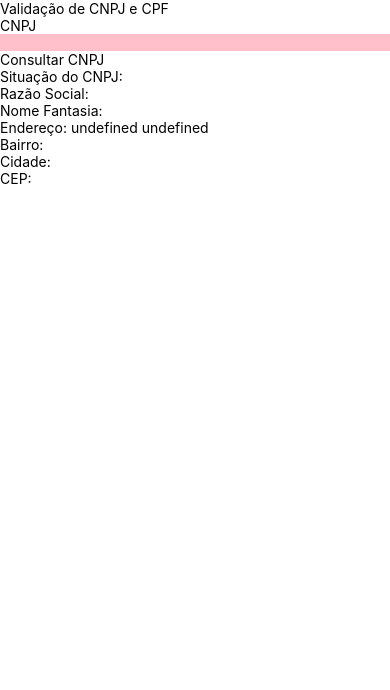
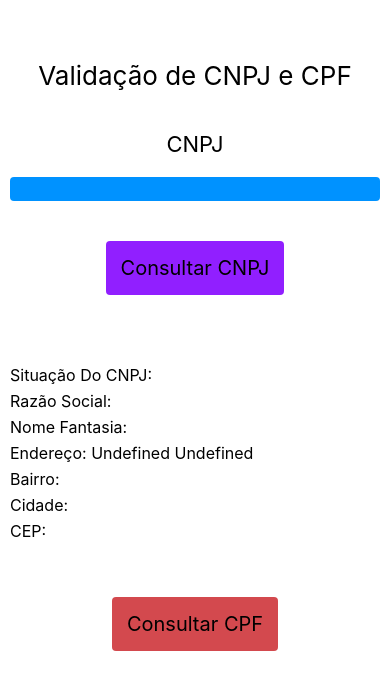
Before and after one commit to RodrigoBJJ94/validacao-cpf-e-cnpj-faculdade, a React Native app: screen / in a window 390 px wide. Shown: the top 690 px of the page. Built offline with nearby package versions, Linux system fonts and the light colour scheme; no server answers.

Commit message:
Version 1.02

```diff
--- a/src/App.js
+++ b/src/App.js
@@ -1,45 +1,27 @@
-import React, { useState, useEffect } from "react";
+import React, { useState } from "react";
 import { View } from "react-native";
 import Title from "./components/Title/Title";
 import Input from "./components/Input/Input";
 import Button from "./components/Button/Button";
 import Data from "./components/Data/Data";
+import CPF from "./components/CPF/CPF";
+import Styles from "./Styles";
 
 export default function App() {
   const [text, setText] = useState("");
   const [textSearch, setTextSearch] = useState("");
-  const [data, setData] = useState({});
-  const [loading, setLoading] = useState(true);
-
-  async function fetchDetails(textSearch) {
-    setLoading(false);
-    const kitsu = `https://www.receitaws.com.br/v1/cnpj/${textSearch}`
-    try {
-      const response = await fetch(kitsu)
-      if (response.status == 200) {
-        const data = await response.json();
-        setData(data);
-      } else {
-        setData(null);
-      }
-      setLoading(true);
-    } catch (error) {
-      console.log(error);
-    };
-  };
-
-  useEffect(() => {
-    fetchDetails(textSearch)
-  }, [textSearch]);
 
   return (
-    <View>
+    <View style={Styles.app}>
       <Title />
       <Input value={text} setText={(search) => setText(search)} />
       <Button setTextSearch={setTextSearch} text={text} />
-      <Data data={data} />
+      <Data textSearch={textSearch} />
+      <CPF />
     </View>
   );
 };
 
 //04008342000109
+//19115969000136
+//97335244000167
--- /dev/null
+++ b/src/Styles.js
@@ -0,0 +1,8 @@
+import { StyleSheet } from "react-native";
+
+export default StyleSheet.create({
+    app: {
+        flex: 1,
+        backgroundColor: "#ffffff"
+    }
+});
--- a/src/components/Button/Button.js
+++ b/src/components/Button/Button.js
@@ -1,12 +1,13 @@
 import React from "react";
 import { View, TouchableOpacity, Text } from "react-native";
+import Styles from "./Styles";
 
 export default function Button({ setTextSearch, text }) {
     return (
-        <View>
-            <TouchableOpacity
+        <View style={Styles.viewButton}>
+            <TouchableOpacity style={Styles.button}
                 onPress={() => setTextSearch(text)}>
-                <Text>Consultar CNPJ</Text>
+                <Text style={Styles.textButton}>Consultar CNPJ</Text>
             </TouchableOpacity>
         </View>
     );
--- /dev/null
+++ b/src/components/Button/Styles.js
@@ -0,0 +1,17 @@
+import { StyleSheet } from "react-native";
+
+export default StyleSheet.create({
+    viewButton: {
+        marginTop: 40,
+        alignItems: "center",
+    },
+    button: {
+        backgroundColor: "#911fff",
+        padding: 15,
+         borderRadius: 4
+    },
+    textButton: {
+        fontSize: 20,
+        color: "#000000"
+    }
+});
--- /dev/null
+++ b/src/components/CPF/CPF.js
@@ -0,0 +1,15 @@
+import React from "react";
+import { View, Text, TouchableOpacity, Linking } from "react-native";
+import Styles from "./Styles";
+
+export default function CPF() {
+    return (
+        <View style={Styles.viewButton}>
+            <TouchableOpacity style={Styles.button}
+                onPress={() => Linking.openURL(
+                    "https://servicos.receita.fazenda.gov.br/Servicos/CPF/ConsultaSituacao/ConsultaPublica.asp")}>
+                <Text style={Styles.textButton}>Consultar CPF</Text>
+            </TouchableOpacity>
+        </View>
+    );
+};
--- /dev/null
+++ b/src/components/CPF/Styles.js
@@ -0,0 +1,17 @@
+import { StyleSheet } from "react-native";
+
+export default StyleSheet.create({
+    viewButton: {
+        marginTop: 50,
+        alignItems: "center",
+    },
+    button: {
+        backgroundColor: "#d3494e",
+        padding: 15,
+         borderRadius: 4
+    },
+    textButton: {
+        fontSize: 20,
+        color: "#000000"
+    }
+});
--- a/src/components/Data/Data.js
+++ b/src/components/Data/Data.js
@@ -1,18 +1,43 @@
-import React from "react";
+import React, { useState, useEffect } from "react";
 import { View, Text } from "react-native";
+import Styles from "./Styles";
 
-export default function Data({ data }) {
+export default function Data({ textSearch }) {
+    const [data, setData] = useState({});
+    const [loading, setLoading] = useState(true);
+
+    async function fetchDetails(textSearch) {
+        setLoading(false);
+        const kitsu = `https://www.receitaws.com.br/v1/cnpj/${textSearch}`
+        try {
+            const response = await fetch(kitsu)
+            if (response.status == 200) {
+                const data = await response.json();
+                setData(data);
+            } else {
+                setData(null);
+            }
+            setLoading(true);
+        } catch (error) {
+            console.log(error);
+        };
+    };
+
+    useEffect(() => {
+        fetchDetails(textSearch)
+    }, [textSearch]);
+
     return (
         <View>
             {data && (
-                <View>
-                    <Text>Situação do CNPJ: {data.situacao}</Text>
-                    <Text>Razão Social: {data.nome}</Text>
-                    <Text>Nome Fantasia: {data.fantasia}</Text>
-                    <Text>{`Endereço: ${data.logradouro} ${data.numero}`}</Text>
-                    <Text>Bairro: {data.bairro}</Text>
-                    <Text>Cidade: {data.municipio}</Text>
-                    <Text>CEP: {data.cep}</Text>
+                <View style={Styles.viewData}>
+                    <Text style={Styles.textData}>Situação do CNPJ: {data.situacao}</Text>
+                    <Text style={Styles.textData}>Razão Social: {data.nome}</Text>
+                    <Text style={Styles.textData}>Nome Fantasia: {data.fantasia !== "" ? data.fantasia : "Não informado!"}</Text>
+                    <Text style={Styles.textData}>{`Endereço: ${data.logradouro} ${data.numero}`}</Text>
+                    <Text style={Styles.textData}>Bairro: {data.bairro}</Text>
+                    <Text style={Styles.textData}>Cidade: {data.municipio}</Text>
+                    <Text style={Styles.textData}>CEP: {data.cep}</Text>
                 </View>
             )}
         </View>
--- /dev/null
+++ b/src/components/Data/Styles.js
@@ -0,0 +1,15 @@
+import { StyleSheet } from "react-native";
+
+export default StyleSheet.create({
+    viewData: {
+        marginTop: 70,
+        marginLeft: 10,
+        marginRight: 10,
+    },
+    textData: {
+        color: "#000000",
+        fontSize: 16,
+        textTransform: "capitalize",
+        marginBottom: 6
+    }
+});
--- a/src/components/Input/Input.js
+++ b/src/components/Input/Input.js
@@ -1,14 +1,15 @@
 import React from "react";
 import { View, Text, TextInput } from "react-native";
+import Styles from "./Styles";
 
 export default function Input({ value, setText }) {
     return (
-        <View>
-            <Text>CNPJ</Text>
+        <View style={Styles.viewInput}>
+            <Text style={Styles.title}>CNPJ</Text>
             <TextInput
                 onChangeText={(text) => setText(text)}
                 value={value}
-                style={{ backgroundColor: "pink" }}
+                style={Styles.input}
             />
         </View>
     );
--- /dev/null
+++ b/src/components/Input/Styles.js
@@ -0,0 +1,22 @@
+import { StyleSheet } from "react-native";
+
+export default StyleSheet.create({
+    viewInput: {
+        marginTop: 40,
+    },
+    title: {
+        color: "#000000",
+        textAlign: "center",
+        fontSize: 22,
+    },
+    input: {
+        backgroundColor: "#0092ff",
+        marginTop: 20,
+        marginLeft: 10,
+        marginRight: 10,
+        borderRadius: 4,
+        paddingLeft: 15,
+        color: "#000000",
+        fontSize: 20
+    }
+});
--- /dev/null
+++ b/src/components/Title/Styles.js
@@ -0,0 +1,10 @@
+import { StyleSheet } from "react-native";
+
+export default StyleSheet.create({
+    title: {
+        textAlign: "center",
+        color: "#000000",
+        fontSize: 26,
+        marginTop: 60
+    }
+});
--- a/src/components/Title/Title.js
+++ b/src/components/Title/Title.js
@@ -1,6 +1,7 @@
 import React from "react";
 import { Text } from "react-native";
+import Styles from "./Styles";
 
 export default function Title() {
-    return <Text>Validação de CNPJ e CPF</Text>
+    return <Text style={Styles.title}>Validação de CNPJ e CPF</Text>
 };
```
